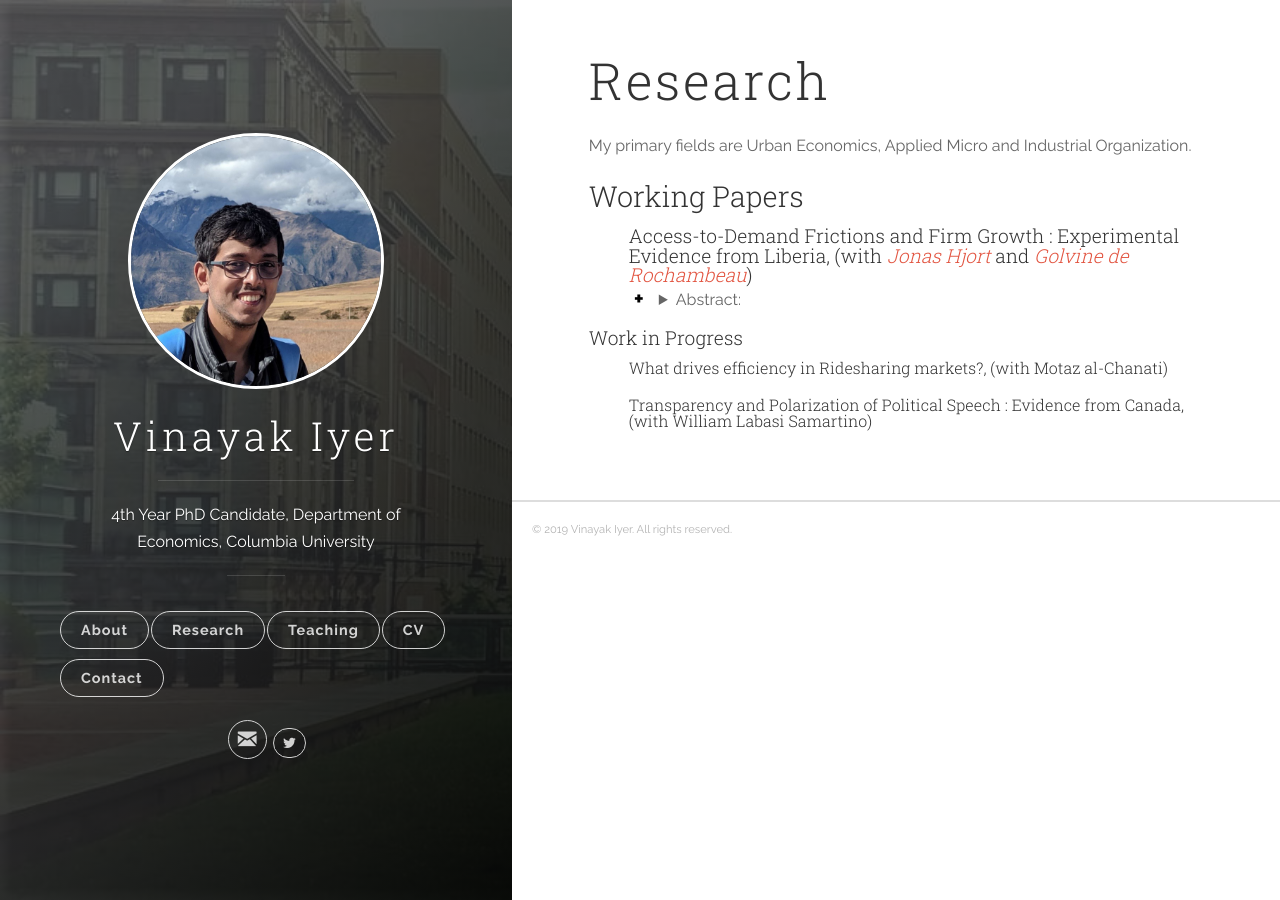
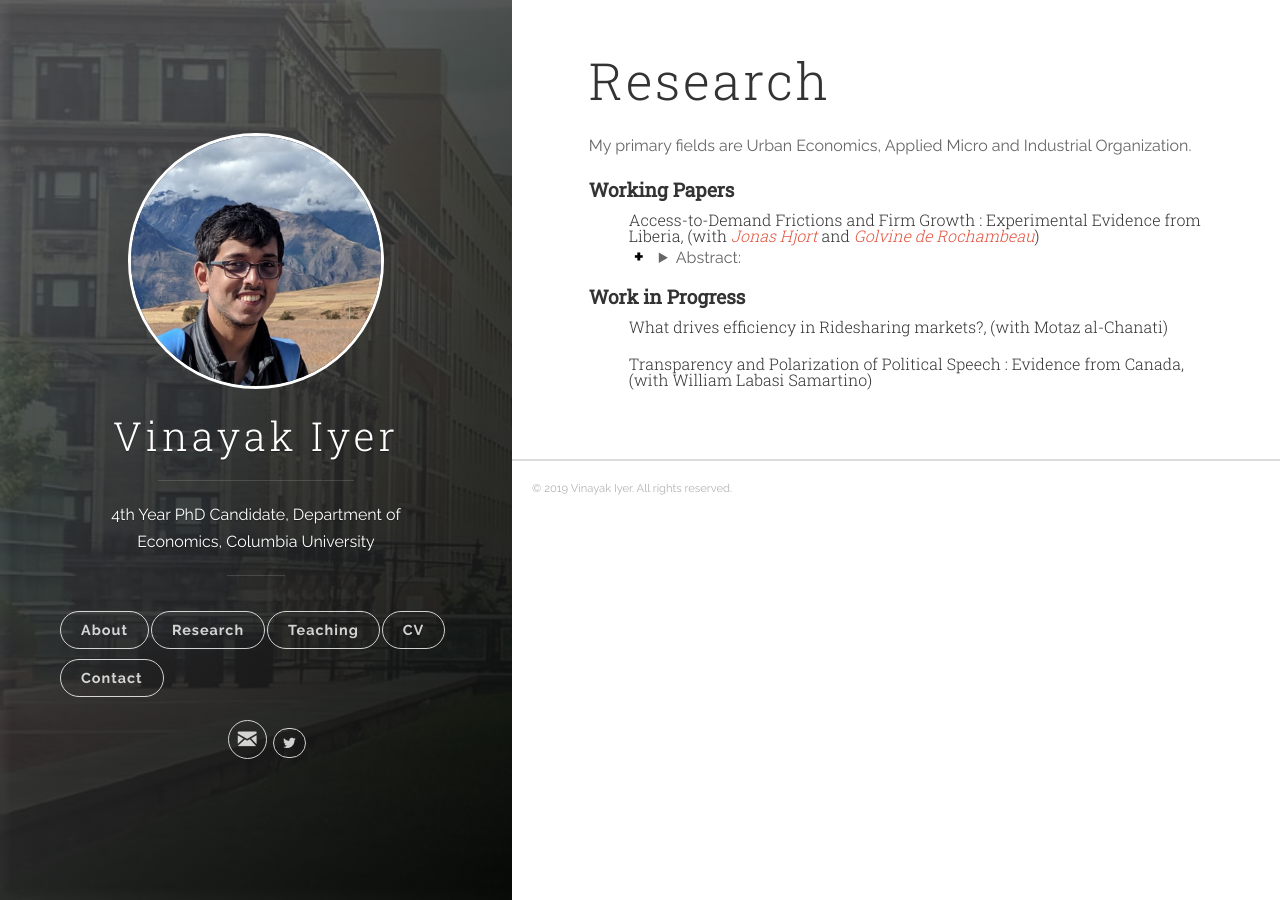
Before and after one commit to vinayakiyer/vinayakiyer.github.io, a Jekyll site: the page built from _posts/2018-06-13-research.markdown, in a window 1280 px wide. Built offline with Jekyll 4.4.1, drawn with Linux system fonts in a browser that asks for light colours.

```diff
--- a/_posts/2018-06-13-research.markdown
+++ b/_posts/2018-06-13-research.markdown
@@ -15,15 +15,15 @@ tags: [jekyll]
 <details><summary>Abstract:</summary><p><font size="2">Abstract here</details>
 </ul>
 -->
-<h3 id="working-papers">Working Papers</h3>
+<h4 id="working-papers"><strong>Working Papers</strong></h4>
 <ul>
-  <h4><b>Access-to-Demand Frictions and Firm Growth : Experimental Evidence from Liberia</b>, (with <a href="https://sites.google.com/site/jonashjort/" target="_blank"><em>Jonas Hjort</em></a> and <a href="https://golvine.com/" target="_blank"><em>Golvine de Rochambeau</em></a>)
-<!--(<a href=".{{ site.baseurl }}/files/Paper2.pdf" target="_blank"><em>Draft</em></a>)--></h4>
+  <h5><b>Access-to-Demand Frictions and Firm Growth : Experimental Evidence from Liberia</b>, (with <a href="https://sites.google.com/site/jonashjort/" target="_blank"><em>Jonas Hjort</em></a> and <a href="https://golvine.com/" target="_blank"><em>Golvine de Rochambeau</em></a>)
+<!--(<a href=".{{ site.baseurl }}/files/Paper2.pdf" target="_blank"><em>Draft</em></a>)--></h5>
 <details><summary>Abstract:</summary><p><font size="2">We hypothesize that many productive firms in poor countries stagnate due to informational barriers to accessing existing demand. To investigate, we gave a randomly chosen subset of Liberian firms the opportunity to participate in a seven day-long training program. The program exclusively teaches how to bid on contracts from large buyers that are awarded through a formal procurement process. Overall, the program increased the number of bids firms submit; the total number and quality of contracts won; and the number of contracts won through other channels than a formal bidding process. We then show via a regularization procedure that, relative to otherwise similar firms, the impact of the program is especially large for firms that use the Internet at baseline. We interpret these results through a simple theoretical framework in which a “keys-to-the-door” training program facilitates firms’ growth by boosting their ability to win contracts they bid on, and firms that face lower costs of finding and selecting appropriate contracts to bid on—for example those that use the Internet—benefit more. This interpretation is supported by the way in which the differential impact of the program for firms that use the Internet varies with the share of tenders for contracts
 published around the time of treatment that are published online. In sum this paper’s findings suggest that, to grow, firms need both knowledge of how to win contracts and the technology necessary to cost-effectively access demand.</font></p></details>
 </ul>
 
-<h4 id="work-in-progress">Work in Progress</h4>
+<h4 id="work-in-progress"><strong>Work in Progress</strong></h4>
 <ul>
   <h5><b>What drives efficiency in Ridesharing markets?</b>, (with Motaz al-Chanati)</h5>
 </ul>
```
